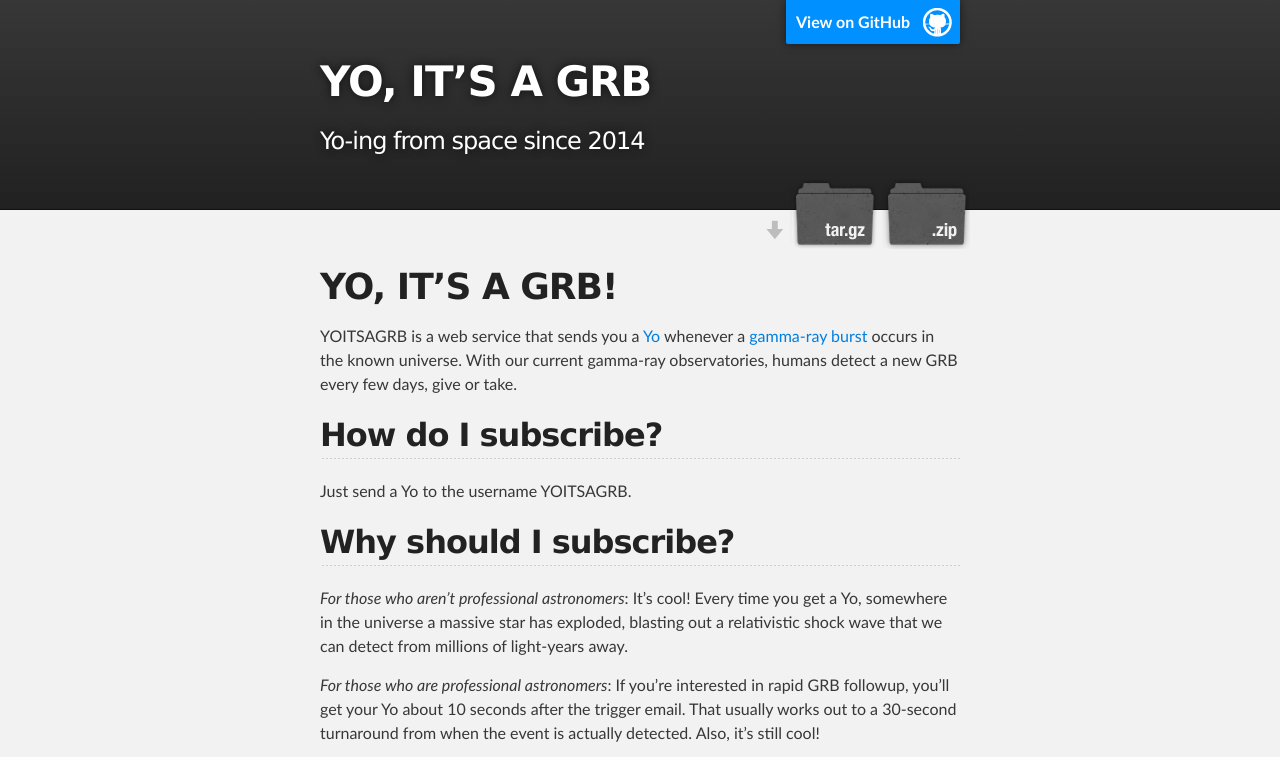
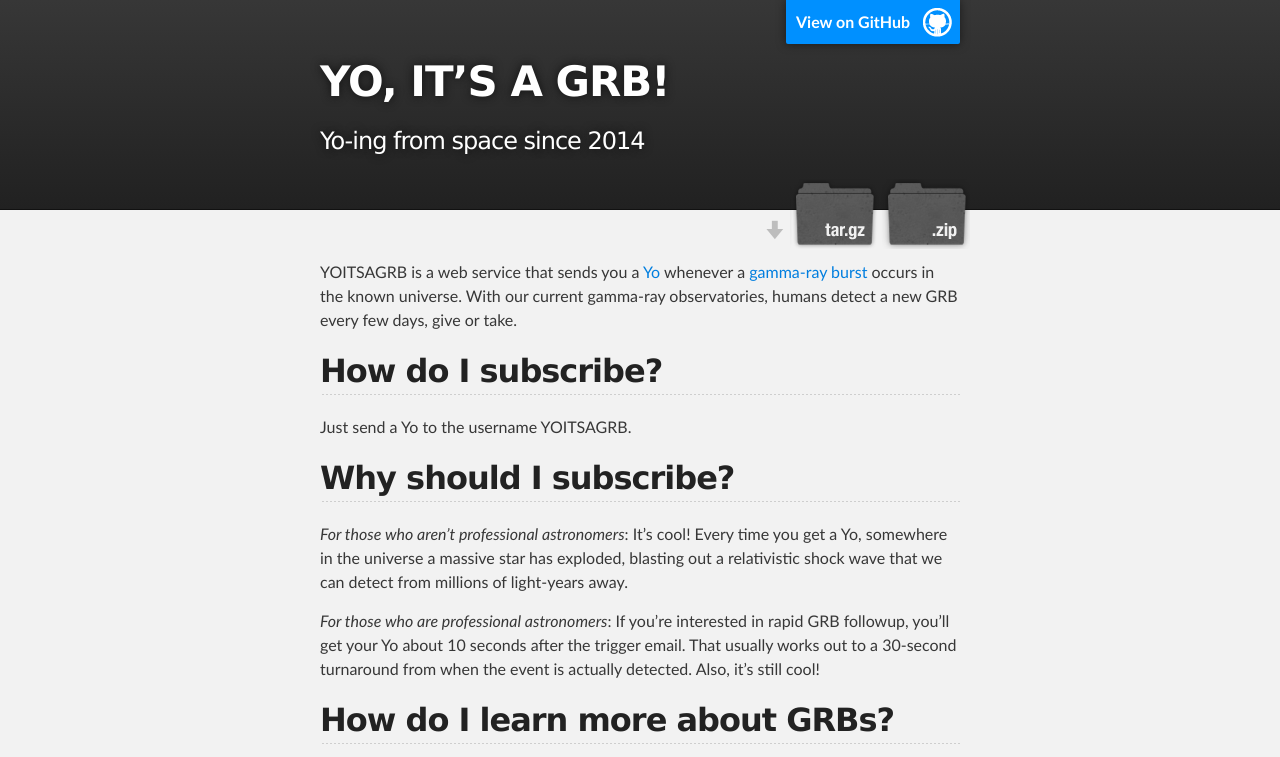
Before and after one commit to pkgw/yoitsagrb, a plain HTML site: page index.html in a window 1280 px wide. Shown: the top 757 px of the page. Drawn offline with Linux system fonts and the light colour scheme.

Commit message:
Tweak the page

```diff
--- a/index.html
+++ b/index.html
@@ -8,7 +8,7 @@
 
     <link rel="stylesheet" type="text/css" media="screen" href="stylesheets/stylesheet.css">
 
-    <title>YO, IT’S A GRB</title>
+    <title>YO, IT’S A GRB!</title>
   </head>
 
   <body>
@@ -18,7 +18,7 @@
         <header class="inner">
           <a id="forkme_banner" href="https://github.com/pkgw/yoitsagrb">View on GitHub</a>
 
-          <h1 id="project_title">YO, IT’S A GRB</h1>
+          <h1 id="project_title">YO, IT’S A GRB!</h1>
           <h2 id="project_tagline">Yo-ing from space since 2014</h2>
 
             <section id="downloads">
@@ -31,8 +31,6 @@
     <!-- MAIN CONTENT -->
     <div id="main_content_wrap" class="outer">
       <section id="main_content" class="inner">
-        <h1>
-<a name="yo-its-a-grb" class="anchor" href="#yo-its-a-grb"><span class="octicon octicon-link"></span></a>YO, IT’S A GRB!</h1>
 
 <p>YOITSAGRB is a web service that sends you a <a href="http://www.justyo.co/">Yo</a>
 whenever a <a href="http://en.wikipedia.org/wiki/Gamma-ray_burst">gamma-ray burst</a>
```
